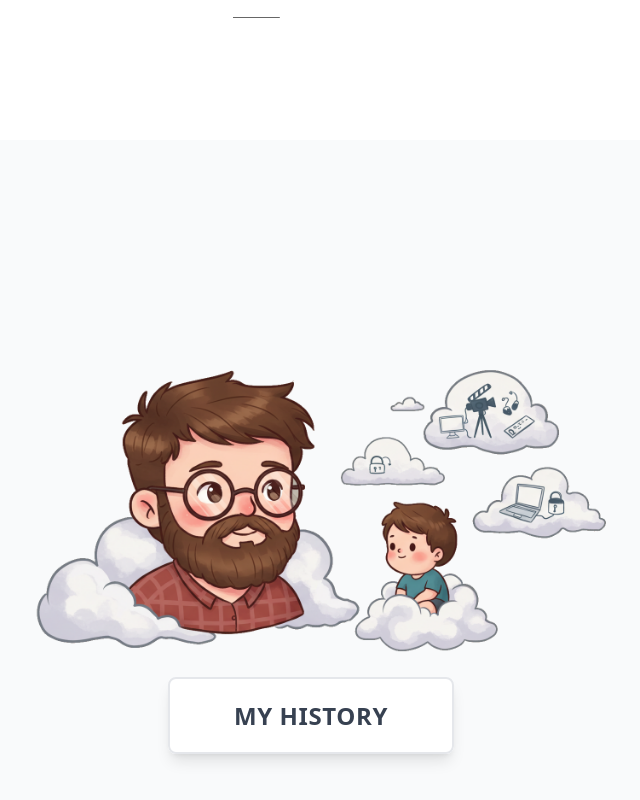
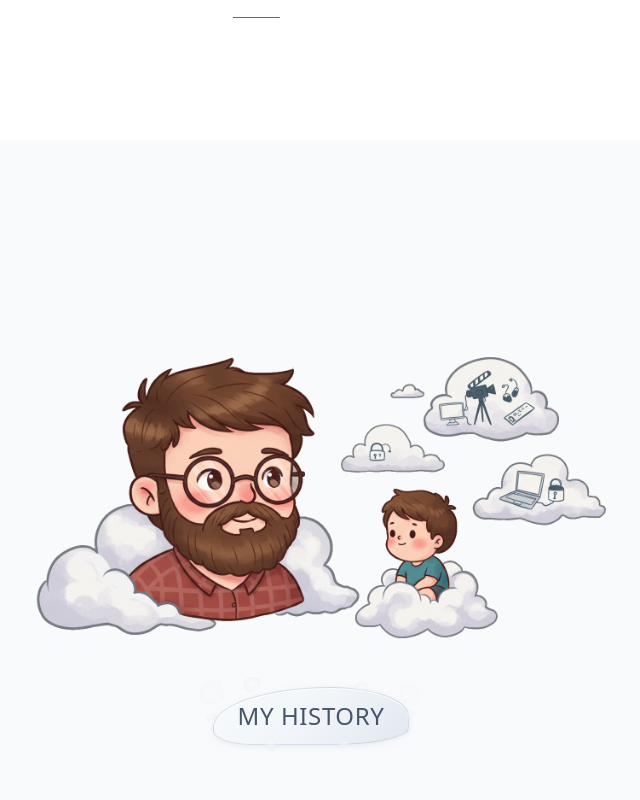
Before and after one commit to EdgarAnt/EdgarAnt.github.io, a React (Vite) app: page / in a window 1280 px wide. Shown: the part 2260-3060 px from the top of the page, without its empty margins (329-969 px from the left). Built offline with nearby package versions, Linux system fonts and the light colour scheme.

Commit message:
Fix: Buttom

```diff
--- a/src/css/index.css
+++ b/src/css/index.css
@@ -196,3 +196,147 @@
 .projects-container::-webkit-scrollbar-thumb:hover {
   background: #94a3b8;
 }
+
+/* Cloud Button Styles */
+.cloud-button {
+  position: relative;
+  background: linear-gradient(135deg, #f8fafc 0%, #f1f5f9 50%, #e2e8f0 100%);
+  border: 1px solid rgba(148, 163, 184, 0.3);
+  border-radius: 60% 40% 40% 20% / 70% 50% 30% 25%;
+  padding: 12px 24px;
+  font-size: 16px;
+  font-weight: 500;
+  color: #475569;
+  text-decoration: none;
+  display: inline-block;
+  transition: all 0.3s cubic-bezier(0.4, 0, 0.2, 1);
+  box-shadow: 0 2px 8px rgba(148, 163, 184, 0.1),
+              0 1px 4px rgba(148, 163, 184, 0.08),
+              inset 0 1px 0 rgba(255, 255, 255, 0.9);
+  overflow: visible;
+}
+
+.cloud-button::before {
+  content: '';
+  position: absolute;
+  top: -8px;
+  left: -15px;
+  width: 25px;
+  height: 25px;
+  background: radial-gradient(circle, rgba(248, 250, 252, 0.9) 0%, rgba(241, 245, 249, 0.5) 70%, transparent 100%);
+  border-radius: 70% 30% 60% 40% / 50% 60% 40% 50%;
+  opacity: 0.8;
+  pointer-events: none;
+}
+
+.cloud-button::after {
+  content: '';
+  position: absolute;
+  top: -5px;
+  right: -12px;
+  width: 20px;
+  height: 20px;
+  background: radial-gradient(circle, rgba(248, 250, 252, 0.7) 0%, rgba(241, 245, 249, 0.4) 70%, transparent 100%);
+  border-radius: 40% 60% 30% 70% / 60% 40% 70% 30%;
+  opacity: 0.7;
+  pointer-events: none;
+}
+
+.cloud-button:hover {
+  transform: translateY(-1px) scale(1.02);
+  background: linear-gradient(135deg, #ffffff 0%, #f8fafc 50%, #f1f5f9 100%);
+  border-radius: 50% 60% 30% 40% / 60% 30% 70% 40%;
+  border-color: rgba(148, 163, 184, 0.4);
+  box-shadow: 0 4px 12px rgba(148, 163, 184, 0.15),
+              0 2px 6px rgba(148, 163, 184, 0.1),
+              inset 0 1px 0 rgba(255, 255, 255, 1);
+  color: #334155;
+}
+
+.cloud-button:hover::before {
+  opacity: 1;
+  transform: scale(1.1);
+}
+
+.cloud-button:hover::after {
+  opacity: 0.9;
+  transform: scale(1.2);
+}
+
+.cloud-button:active {
+  transform: translateY(-1px) scale(1.01);
+  transition: all 0.1s ease;
+}
+
+/* Cloud decorative elements */
+.cloud-button .cloud-decoration {
+  position: absolute;
+  background: radial-gradient(circle, rgba(248, 250, 252, 0.8) 0%, rgba(226, 232, 240, 0.3) 70%, transparent 100%);
+  pointer-events: none;
+  animation: float 4s ease-in-out infinite;
+}
+
+.cloud-button .cloud-decoration:nth-child(1) {
+  width: 18px;
+  height: 15px;
+  top: -8px;
+  left: 15%;
+  border-radius: 60% 40% 65% 35% / 70% 55% 45% 30%;
+  animation-delay: 0s;
+}
+
+.cloud-button .cloud-decoration:nth-child(2) {
+  width: 14px;
+  height: 12px;
+  top: -6px;
+  right: 20%;
+  border-radius: 45% 55% 40% 60% / 50% 70% 30% 50%;
+  animation-delay: 1.5s;
+}
+
+.cloud-button .cloud-decoration:nth-child(3) {
+  width: 16px;
+  height: 13px;
+  bottom: -7px;
+  left: 25%;
+  border-radius: 70% 30% 50% 50% / 60% 40% 60% 40%;
+  animation-delay: 3s;
+}
+
+.cloud-button .cloud-decoration:nth-child(4) {
+  width: 12px;
+  height: 10px;
+  bottom: -5px;
+  right: 30%;
+  border-radius: 55% 45% 70% 30% / 65% 35% 65% 35%;
+  animation-delay: 2s;
+}
+
+.cloud-button .cloud-decoration:nth-child(5) {
+  width: 10px;
+  height: 8px;
+  top: 50%;
+  left: -8px;
+  border-radius: 40% 60% 55% 45% / 70% 30% 70% 30%;
+  animation-delay: 0.5s;
+}
+
+.cloud-button .cloud-decoration:nth-child(6) {
+  width: 11px;
+  height: 9px;
+  top: 40%;
+  right: -7px;
+  border-radius: 65% 35% 45% 55% / 50% 50% 50% 50%;
+  animation-delay: 2.5s;
+}
+
+@keyframes float {
+  0%, 100% {
+    transform: translateY(0px) rotate(0deg);
+    opacity: 0.7;
+  }
+  50% {
+    transform: translateY(-3px) rotate(180deg);
+    opacity: 1;
+  }
+}
--- a/src/pages/Welcome.jsx
+++ b/src/pages/Welcome.jsx
@@ -180,9 +180,15 @@ const Welcome = () => {
                     <div>
                         <Link
                             to="/history"
-                            className="px-8 sm:px-12 lg:px-16 py-3 sm:py-4 lg:py-5 bg-white text-gray-700 rounded-lg font-bold text-lg sm:text-xl lg:text-2xl shadow-lg hover:shadow-xl transition-all duration-300 border-2 border-gray-200 hover:-translate-y-1 tracking-wide"
+                            className="cloud-button text-lg sm:text-xl lg:text-2xl tracking-wide"
                         >
-                            MY HISTORY
+                            <div className="cloud-decoration"></div>
+                            <div className="cloud-decoration"></div>
+                            <div className="cloud-decoration"></div>
+                            <div className="cloud-decoration"></div>
+                            <div className="cloud-decoration"></div>
+                            <div className="cloud-decoration"></div>
+                            <span className="relative z-10">MY HISTORY</span>
                         </Link>
                     </div>
                 </div>
```
